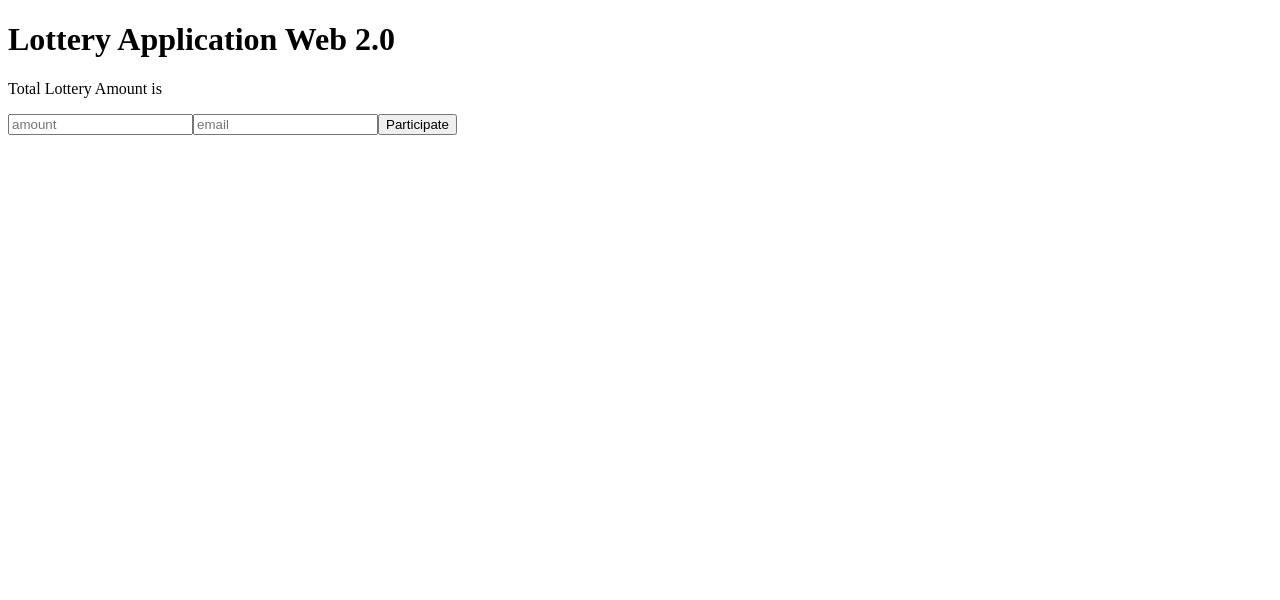
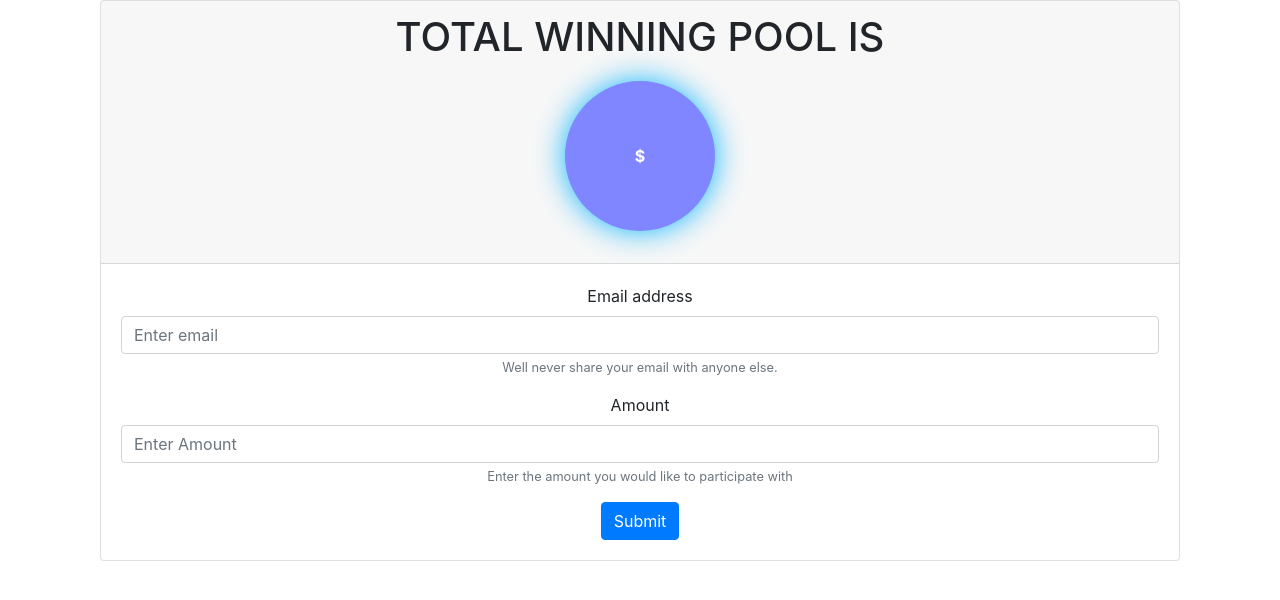
Before and after one commit to PriyanshuKansal/web2.0, a website: page public/index.html in a window 1280 px wide. Drawn offline with nearby package versions, Linux system fonts and the light colour scheme; no server answers.

Commit message:
Makeover with Bootstrap

```diff
--- /dev/null
+++ b/public/index.css
@@ -0,0 +1,20 @@
+/*--CSS--*/
+.block {
+    text-align: center;
+    vertical-align: middle;
+}
+.circle {
+    background: #7f86ff;
+    border-radius: 200px;
+    color: white;
+    height: 150px;
+    font-weight: bold;
+    width: 150px;
+    display: table;
+    margin: 20px auto;
+    box-shadow: 0px 0px 30px #00b2fff2;
+}
+.circle p {
+    vertical-align: middle;
+    display: table-cell;
+}
--- a/public/index.html
+++ b/public/index.html
@@ -8,6 +8,8 @@
     <script type="text/babel" src="index.js"> </script>
     <!-- <script src="https://cdnjs.cloudflare.com/ajax/libs/axios/0.18.0/axios.js"></script> -->
     <script src="https://cdnjs.cloudflare.com/ajax/libs/axios/1.1.3/axios.min.js"></script>
+    <link rel="stylesheet" href="https://stackpath.bootstrapcdn.com/bootstrap/4.1.1/css/bootstrap.min.css" integrity="sha384-WskhaSGFgHYWDcbwN70/dfYBj47jz9qbsMId/iRN3ewGhXQFZCSftd1LZCfmhktB" crossorigin="anonymous">
+    <link rel="stylesheet" href="index.css">
 </header>
 <body>
     <div id="reactBinding"></div>
--- a/public/index.js
+++ b/public/index.js
@@ -27,19 +27,40 @@ class App extends React.Component{
 
     render () {
         return (
-            <div>
-                <h1>Lottery Application Web 2.0</h1>
-                <div>
-                    <p>Total Lottery Amount is {this.state.total_amount}</p>
-                </div>
-                <form onSubmit = {this.onSubmit}>
-                    <input placeholder = 'amount' value = {this.state.amount}
-                    onChange = {event => this.setState({amount: event.target.value})} />
-                    <input placeholder = 'email' value = {this.state.email}
-                    onChange = {event => this.setState({email: event.target.value})} />
-                    <button type = 'submit'>Participate</button>
-                </form>
+            <div className="container">
+            <div className="col-md-12">
+              <div className="card text-center">
+                  <div className="card-header">
+                    <h1>TOTAL WINNING POOL IS </h1>
+                    <div className ="block">
+                        <div className="circle">
+                          <p>${this.state.total_amount}</p>
+                        </div>
+                    </div>
+                  </div>
+                  <div className="card-body">
+                  <form onSubmit={this.onSubmit}>
+                      <div className="form-group">
+                        <label >Email address</label>
+                        <input type="email" className="form-control" placeholder="Enter email"
+                          onChange = {event=> this.setState({email :event.target.value})}
+                        />
+                        <small className="form-text text-muted">Well never share your email with anyone else.</small>
+                      </div>
+                      <div className="form-group">
+                        <label>Amount</label>
+                        <input type="number" className="form-control"  placeholder="Enter Amount"
+                          value={this.state.amount}
+                          onChange={event => this.setState({amount : event.target.value})}
+                        />
+                        <small className="form-text text-muted">Enter the amount you would like to participate with</small>
+                      </div>
+                      <button type="submit" className="btn btn-primary">Submit</button>
+                    </form>
+                  </div>
+              </div>
             </div>
+        </div>
         )
     }
 }
```
